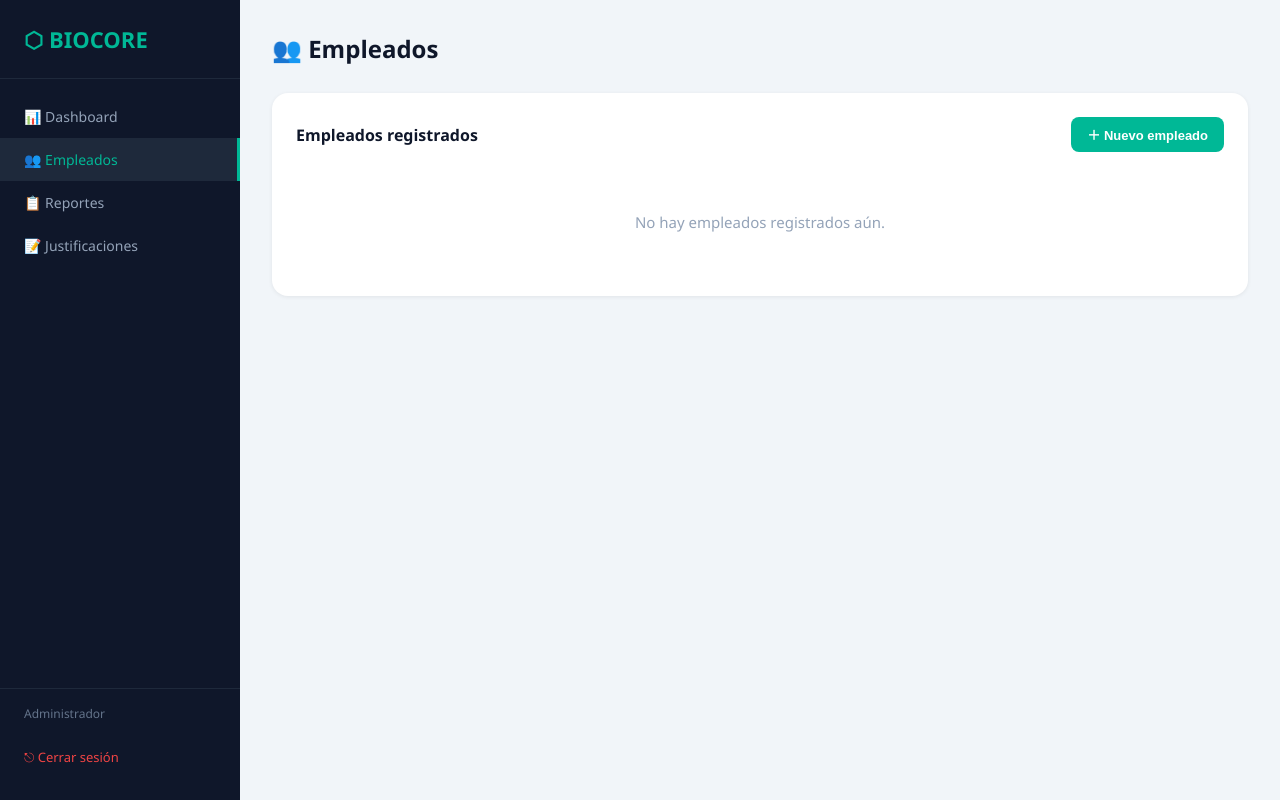
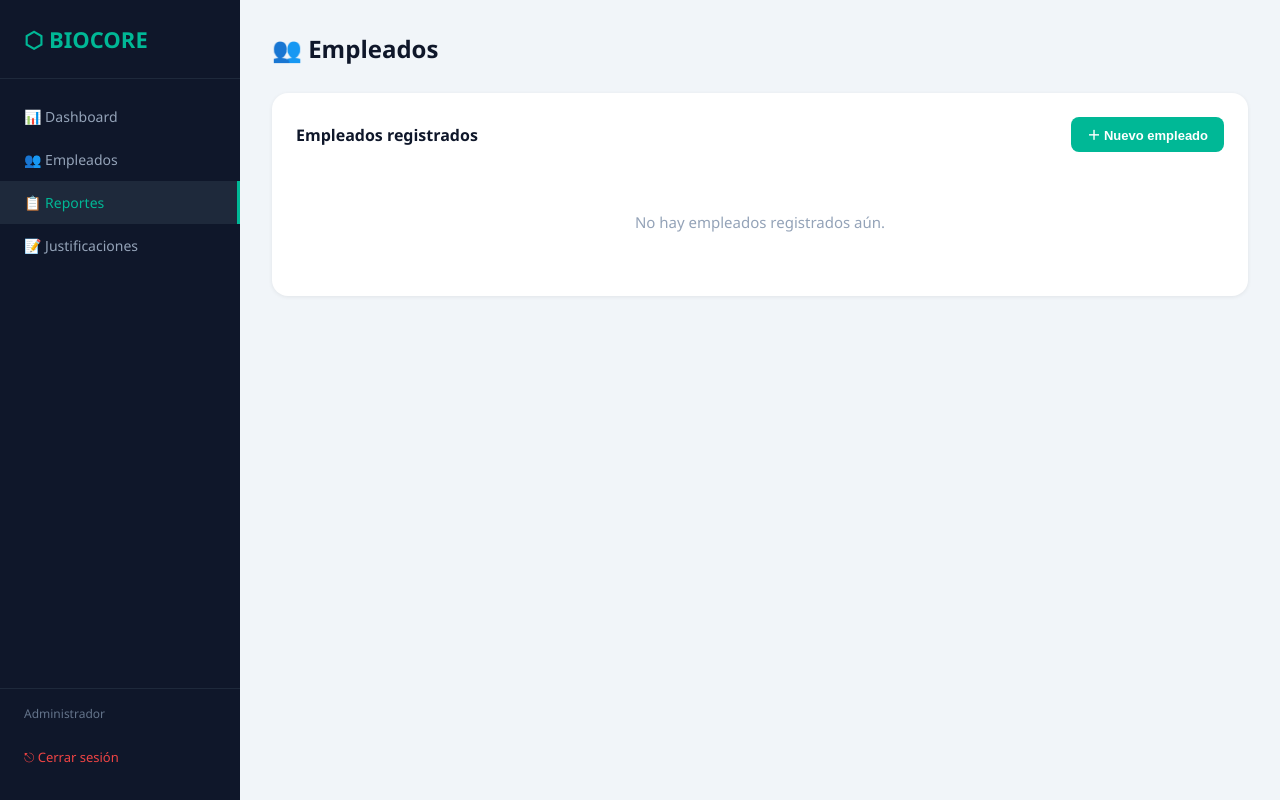
Before and after one commit to FernandoSerrano07/BIOCORE, a FastAPI app: template backend/templates/admin_usuarios.html in a window 1280 px wide. Run offline with FastAPI, Linux system fonts and the light colour scheme; the template is opened without the code that fills it, so the values that code supplies are empty; parts of the project's set-up code (start-up, migrations or seed data) failed here and were passed over; some libraries are stand-ins or nearby versions.

Commit message:
Update admin_usuarios.html

```diff
--- a/backend/templates/admin_usuarios.html
+++ b/backend/templates/admin_usuarios.html
@@ -177,11 +177,12 @@
     <div class="logo">⬡ BIOCORE</div>
     <nav>
         <a href="/admin/dashboard">📊 Dashboard</a>
-        <a href="/admin/usuarios" class="activo">👥 Empleados</a>
-        <a href="/admin/reportes">📋 Reportes</a>
+        <a href="/admin/usuarios">👥 Empleados</a>
+        <a href="/admin/reportes" class="activo">📋 Reportes</a>
         <a href="/admin/justificaciones">📝 Justificaciones</a>
         {% if admin.es_superadmin %}
         <a href="/admin/admins">🔐 Administradores</a>
+           <a href="/admin/auditoria">🛡️ Auditoría</a>
         {% endif %}
     </nav>
     <div class="admin-info">
```
